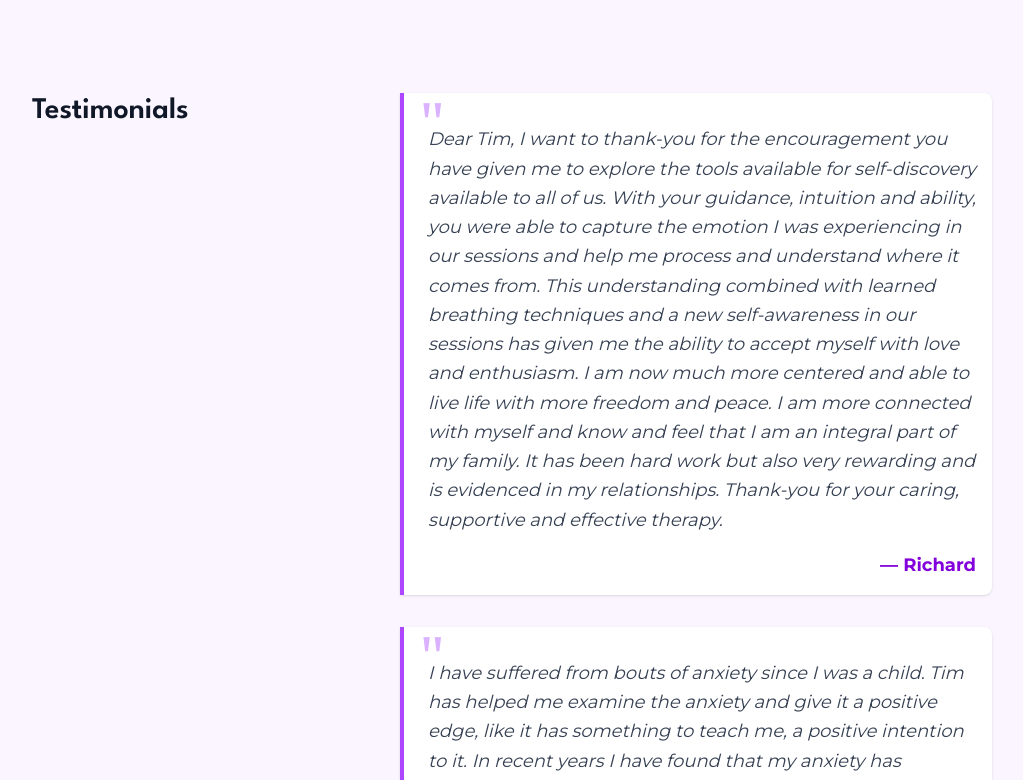
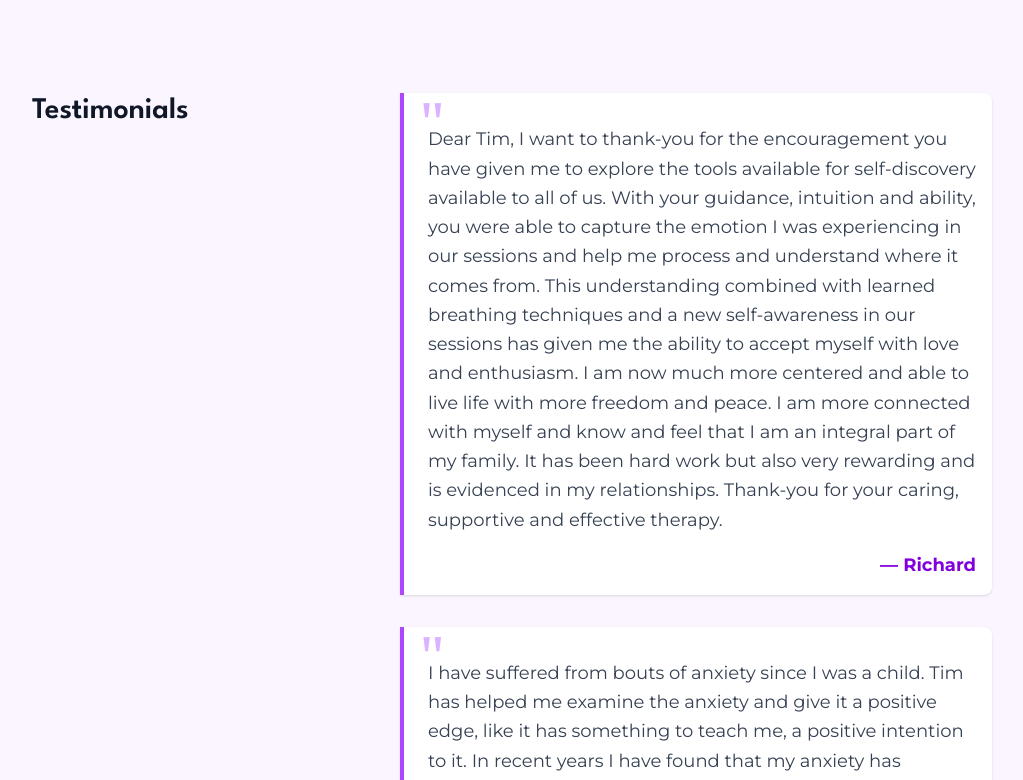
Before and after one commit to Sophieoliverbradley/Sophieoliverbradley.github.io, a Gatsby site in the folder source/: page / in a window 1280 px wide. Shown: the part 4494-5274 px from the top of the page, without its empty margins (128-1151 px from the left). Built offline with nearby package versions, Linux system fonts and the light colour scheme; Gatsby itself is replaced by a stand-in of ours.

Commit message:
Remove italic style from testimonial text

```diff
--- a/source/src/pages/index.tsx
+++ b/source/src/pages/index.tsx
@@ -562,7 +562,7 @@ const IndexPage: React.FC<PageProps> = () => {
                     <div className="absolute top-2 left-4 text-purple-300 text-6xl font-serif leading-none -mt-2">
                       "
                     </div>
-                    <p className="text-base md:text-lg text-gray-700 leading-relaxed italic relative z-10 mb-4">
+                    <p className="text-base md:text-lg text-gray-700 leading-relaxed relative z-10 mb-4">
                       {testimonial.text}
                     </p>
                     {testimonial.author && (
```
